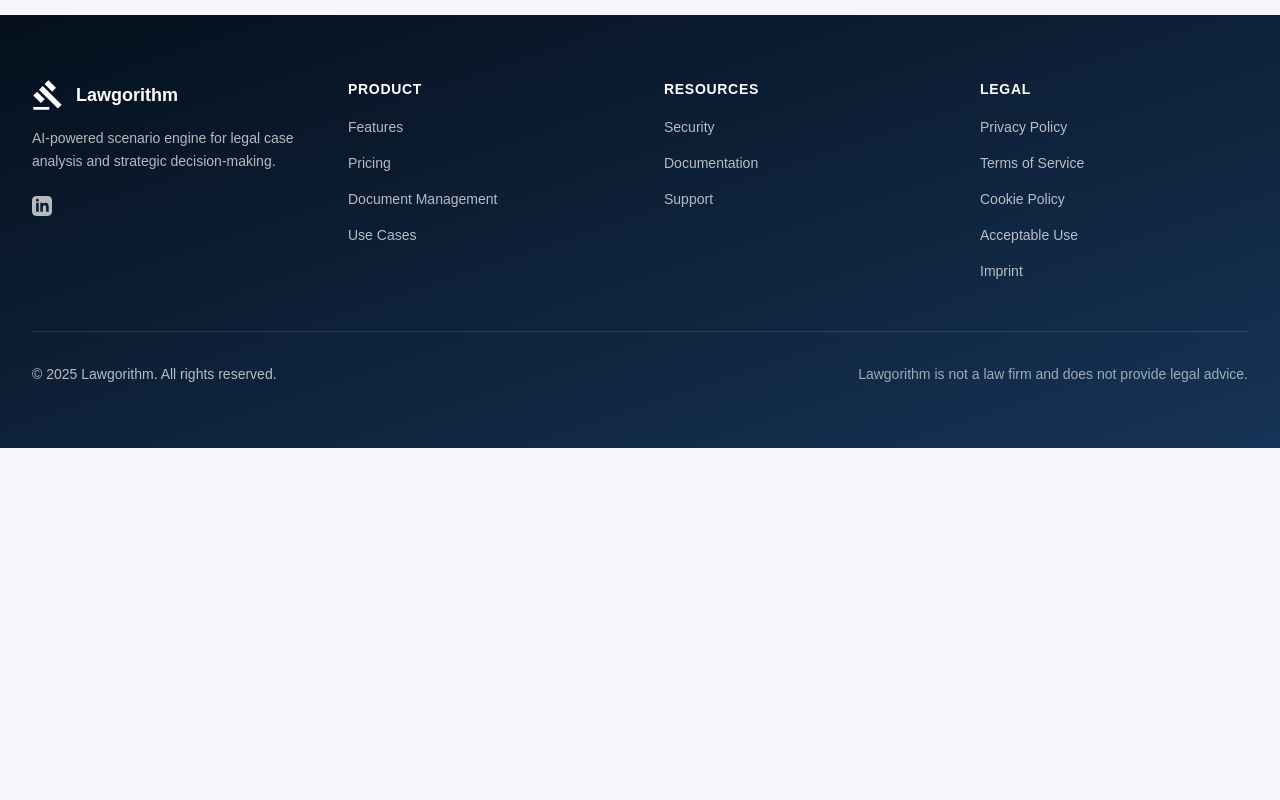
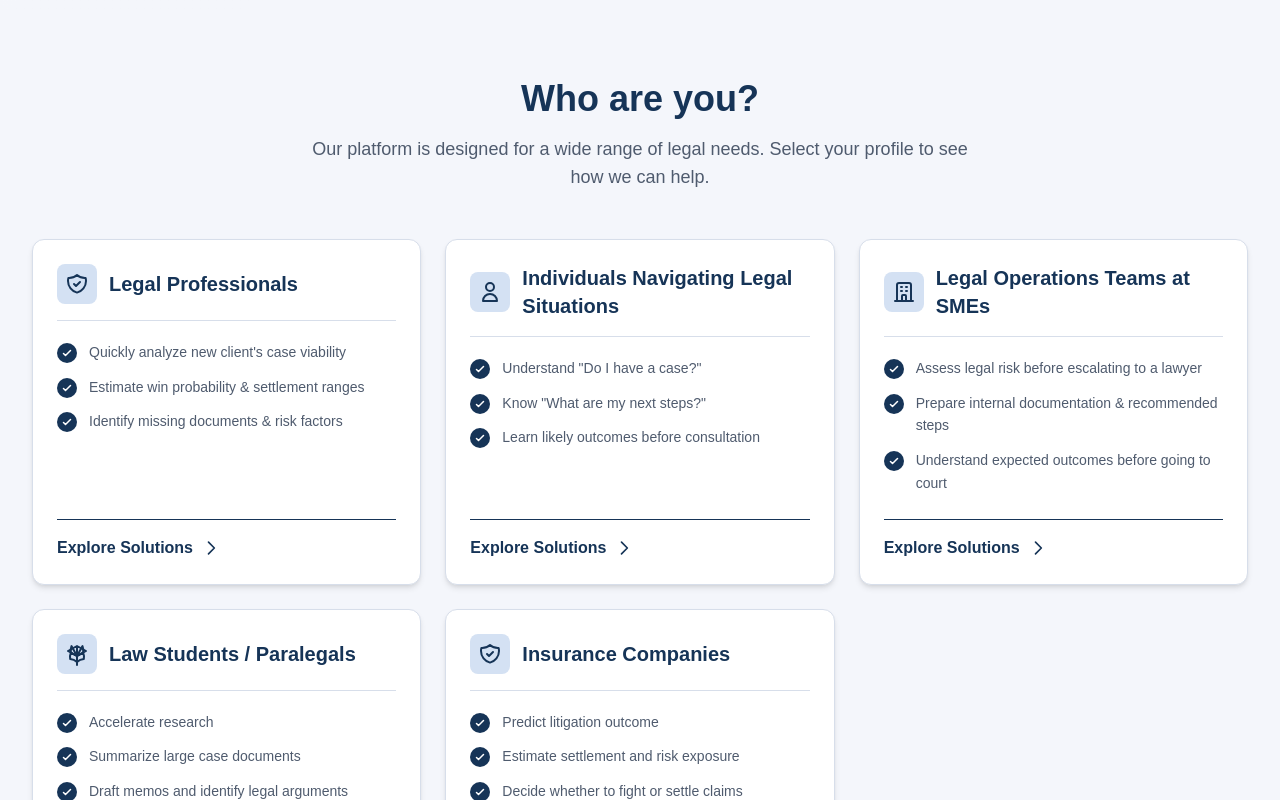
Before and after one commit to nontech/legal_ai_main_app, a Next.js app: page / in a window 1280 px wide. Shown: the part 2080-2880 px from the top of the page. Before the commit the page ends 2528 px from the top, so only its background shows below. Built offline with nearby package versions, Linux system fonts and the light colour scheme; no server answers.

Commit message:
Initial design

```diff
--- /dev/null
+++ b/app/components/UseCases.tsx
@@ -0,0 +1,226 @@
+"use client";
+
+import Link from "next/link";
+
+interface ProfileCardProps {
+  title: string;
+  features: string[];
+  icon: React.ReactNode;
+}
+
+function ProfileCard({ title, features, icon }: ProfileCardProps) {
+  return (
+    <div className="bg-surface-000 rounded-xl p-6 shadow-md border border-border-200 transition-all duration-300 hover:shadow-lg hover:border-primary-300 flex flex-col h-full min-h-[280px]">
+      <div className="flex items-center gap-3 mb-4">
+        <div className="flex-shrink-0 w-10 h-10 rounded-lg bg-primary-100 flex items-center justify-center">
+          {icon}
+        </div>
+        <h3 className="text-xl font-bold text-primary-700">
+          {title}
+        </h3>
+      </div>
+      <div className="h-px bg-border-200 mb-5"></div>
+      <ul className="space-y-3 mb-6 flex-grow">
+        {features.map((feature, index) => (
+          <li key={index} className="flex items-start gap-3">
+            <div className="flex-shrink-0 w-5 h-5 rounded-full bg-primary-700 flex items-center justify-center mt-0.5">
+              <svg
+                className="w-3 h-3 text-white"
+                fill="none"
+                viewBox="0 0 24 24"
+                stroke="currentColor"
+              >
+                <path
+                  strokeLinecap="round"
+                  strokeLinejoin="round"
+                  strokeWidth={3}
+                  d="M5 13l4 4L19 7"
+                />
+              </svg>
+            </div>
+            <span className="text-sm text-ink-600 leading-relaxed">
+              {feature}
+            </span>
+          </li>
+        ))}
+      </ul>
+      <Link
+        href="#"
+        className="flex items-center gap-2 text-primary-700 font-bold hover:text-primary-800 transition-colors mt-auto pt-4 border-t border-border-100"
+      >
+        <span>Explore Solutions</span>
+        <svg
+          className="w-5 h-5"
+          fill="none"
+          viewBox="0 0 24 24"
+          stroke="currentColor"
+        >
+          <path
+            strokeLinecap="round"
+            strokeLinejoin="round"
+            strokeWidth={2}
+            d="M9 5l7 7-7 7"
+          />
+        </svg>
+      </Link>
+    </div>
+  );
+}
+
+export default function UseCases() {
+  const profiles = [
+    {
+      title: "Legal Professionals",
+      features: [
+        "Quickly analyze new client's case viability",
+        "Estimate win probability & settlement ranges",
+        "Identify missing documents & risk factors",
+      ],
+      icon: (
+        <svg
+          className="w-6 h-6 text-primary-700"
+          fill="none"
+          viewBox="0 0 24 24"
+          stroke="currentColor"
+        >
+          <path
+            strokeLinecap="round"
+            strokeLinejoin="round"
+            strokeWidth={2}
+            d="M9 12l2 2 4-4m5.618-4.016A11.955 11.955 0 0112 2.944a11.955 11.955 0 01-8.618 3.04A12.02 12.02 0 003 9c0 5.591 3.824 10.29 9 11.622 5.176-1.332 9-6.03 9-11.622 0-1.042-.133-2.052-.382-3.016z"
+          />
+        </svg>
+      ),
+    },
+    {
+      title: "Individuals Navigating Legal Situations",
+      features: [
+        'Understand "Do I have a case?"',
+        'Know "What are my next steps?"',
+        "Learn likely outcomes before consultation",
+      ],
+      icon: (
+        <svg
+          className="w-6 h-6 text-primary-700"
+          fill="none"
+          viewBox="0 0 24 24"
+          stroke="currentColor"
+        >
+          <path
+            strokeLinecap="round"
+            strokeLinejoin="round"
+            strokeWidth={2}
+            d="M16 7a4 4 0 11-8 0 4 4 0 018 0zM12 14a7 7 0 00-7 7h14a7 7 0 00-7-7z"
+          />
+        </svg>
+      ),
+    },
+    {
+      title: "Legal Operations Teams at SMEs",
+      features: [
+        "Assess legal risk before escalating to a lawyer",
+        "Prepare internal documentation & recommended steps",
+        "Understand expected outcomes before going to court",
+      ],
+      icon: (
+        <svg
+          className="w-6 h-6 text-primary-700"
+          fill="none"
+          viewBox="0 0 24 24"
+          stroke="currentColor"
+        >
+          <path
+            strokeLinecap="round"
+            strokeLinejoin="round"
+            strokeWidth={2}
+            d="M19 21V5a2 2 0 00-2-2H7a2 2 0 00-2 2v16m14 0h2m-2 0h-5m-9 0H3m2 0h5M9 7h1m-1 4h1m4-4h1m-1 4h1m-5 10v-5a1 1 0 011-1h2a1 1 0 011 1v5m-4 0h4"
+          />
+        </svg>
+      ),
+    },
+    {
+      title: "Law Students / Paralegals",
+      features: [
+        "Accelerate research",
+        "Summarize large case documents",
+        "Draft memos and identify legal arguments",
+      ],
+      icon: (
+        <svg
+          className="w-6 h-6 text-primary-700"
+          fill="none"
+          viewBox="0 0 24 24"
+          stroke="currentColor"
+        >
+          <path
+            strokeLinecap="round"
+            strokeLinejoin="round"
+            strokeWidth={2}
+            d="M12 14l9-5-9-5-9 5 9 5z"
+          />
+          <path
+            strokeLinecap="round"
+            strokeLinejoin="round"
+            strokeWidth={2}
+            d="M12 14l6.16-3.422a12.083 12.083 0 01.665 6.479A11.952 11.952 0 0012 20.055a11.952 11.952 0 00-6.824-2.998 12.078 12.078 0 01.665-6.479L12 14z"
+          />
+          <path
+            strokeLinecap="round"
+            strokeLinejoin="round"
+            strokeWidth={2}
+            d="M12 14v9M12 14l-6.16-3.422a12.083 12.083 0 01.665-6.479L12 14m0 0l6.16-3.422a12.083 12.083 0 00-.665-6.479L12 14m0 0V5"
+          />
+        </svg>
+      ),
+    },
+    {
+      title: "Insurance Companies",
+      features: [
+        "Predict litigation outcome",
+        "Estimate settlement and risk exposure",
+        "Decide whether to fight or settle claims",
+      ],
+      icon: (
+        <svg
+          className="w-6 h-6 text-primary-700"
+          fill="none"
+          viewBox="0 0 24 24"
+          stroke="currentColor"
+        >
+          <path
+            strokeLinecap="round"
+            strokeLinejoin="round"
+            strokeWidth={2}
+            d="M9 12l2 2 4-4m5.618-4.016A11.955 11.955 0 0112 2.944a11.955 11.955 0 01-8.618 3.04A12.02 12.02 0 003 9c0 5.591 3.824 10.29 9 11.622 5.176-1.332 9-6.03 9-11.622 0-1.042-.133-2.052-.382-3.016z"
+          />
+        </svg>
+      ),
+    },
+  ];
+
+  return (
+    <section className="bg-surface-100 py-16">
+      <div className="max-w-7xl mx-auto px-4 sm:px-6 lg:px-8">
+        <div className="text-center mb-12">
+          <h2 className="text-4xl font-bold text-primary-700 mb-4">
+            Who are you?
+          </h2>
+          <p className="text-lg text-ink-600 max-w-2xl mx-auto">
+            Our platform is designed for a wide range of legal needs.
+            Select your profile to see how we can help.
+          </p>
+        </div>
+        <div className="grid grid-cols-1 md:grid-cols-2 lg:grid-cols-3 gap-6">
+          {profiles.map((profile, index) => (
+            <ProfileCard
+              key={index}
+              title={profile.title}
+              features={profile.features}
+              icon={profile.icon}
+            />
+          ))}
+        </div>
+      </div>
+    </section>
+  );
+}
--- a/app/page.tsx
+++ b/app/page.tsx
@@ -8,6 +8,7 @@
 import ConfidentialByDesign from "./components/dashboard/ConfidentialByDesign";
 import Footer from "./components/Footer";
 import PretrialProcess from "./components/PretrialProcess";
+import UseCases from "./components/UseCases";
 
 export default function Dashboard() {
   const [isPretrialOpen, setIsPretrialOpen] = useState(false);
@@ -30,6 +31,8 @@
 
       {/* Confidential by Design Section */}
       <ConfidentialByDesign />
+      {/* Who are you? Section */}
+      <UseCases />
 
       {/* Footer */}
       <Footer />
```
